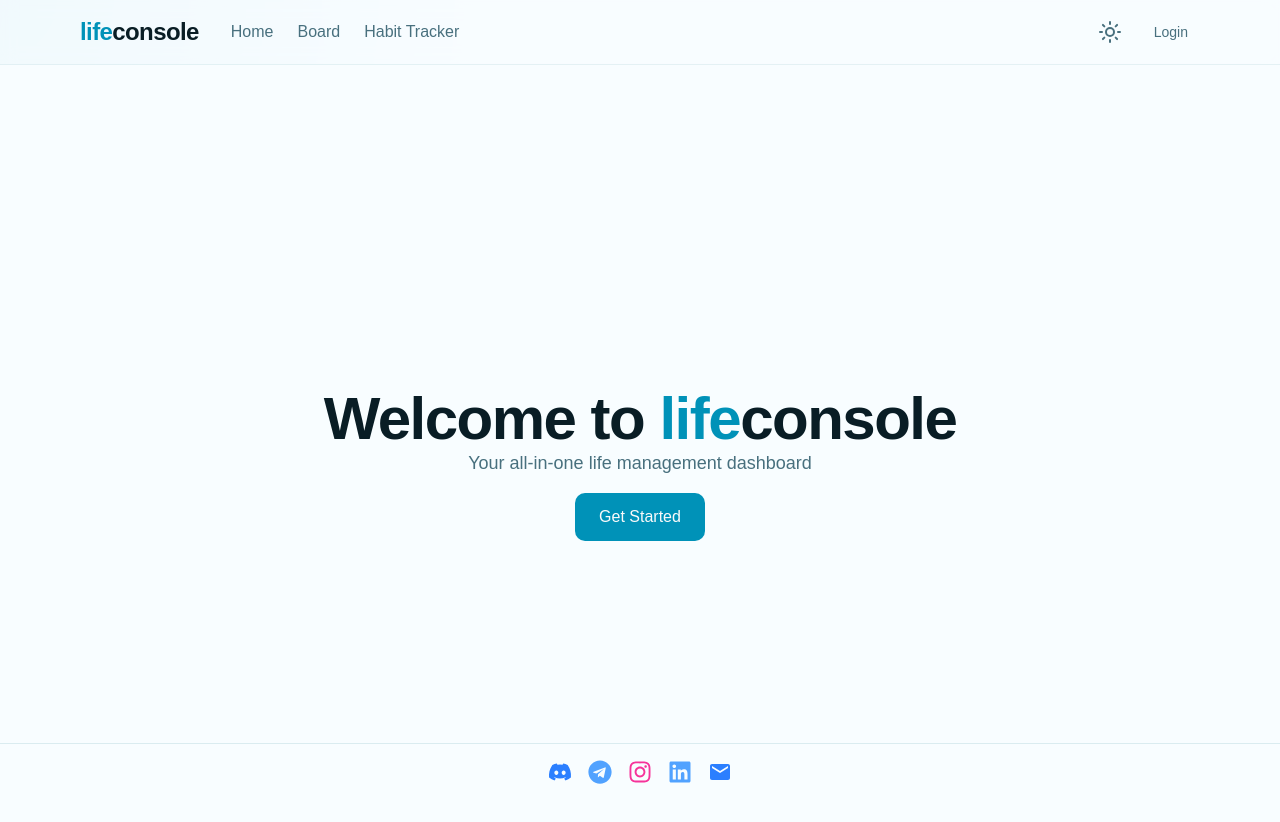
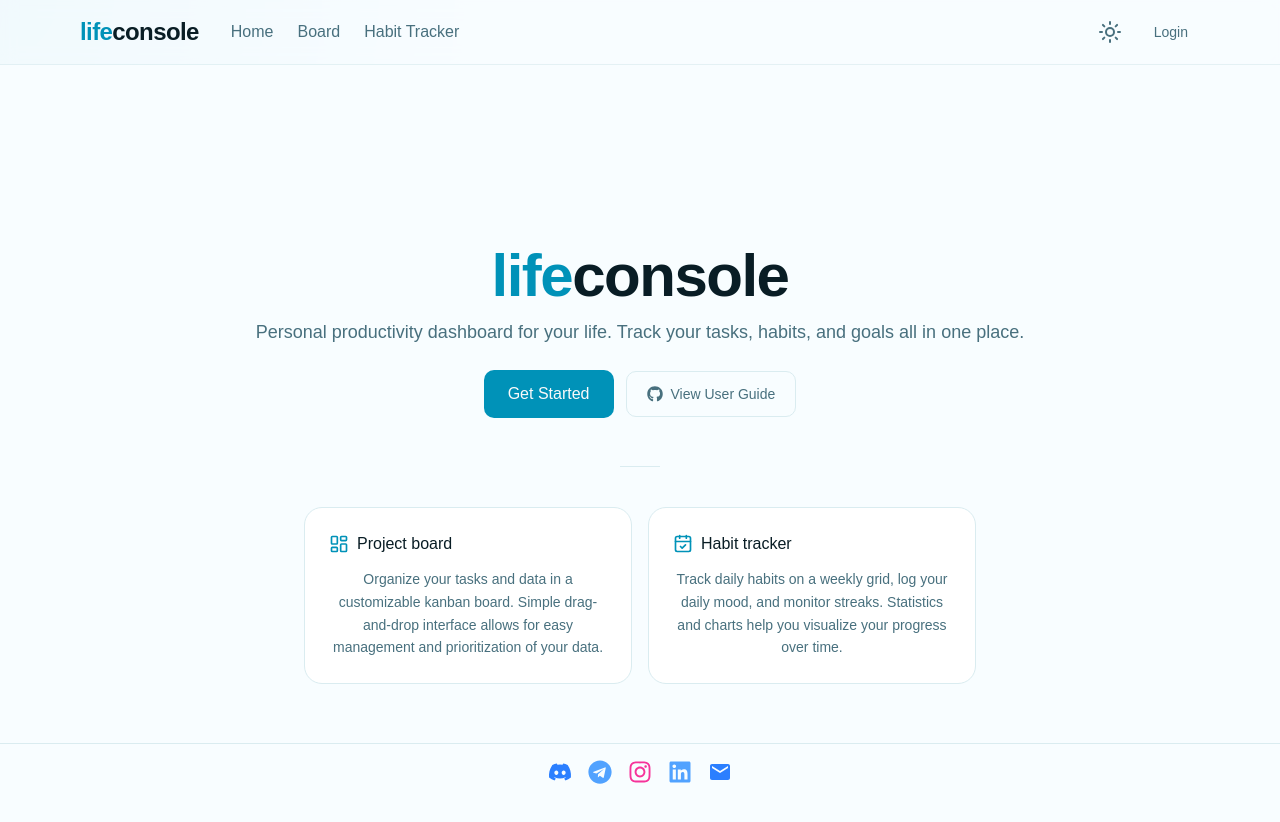
Before and after one commit to macareonie/lifeconsole, a React (Vite) app in the folder frontend/: page / in a window 1280 px wide. Shown: the top 822 px of the page. Built offline with nearby package versions, Linux system fonts and the light colour scheme; no server answers.

Commit message:
Add brief feature description to landing/home page

```diff
--- a/frontend/src/pages/LandingPage.tsx
+++ b/frontend/src/pages/LandingPage.tsx
@@ -1,3 +1,5 @@
+import { CalendarCheck, LayoutDashboard } from "lucide-react";
+import { FaGithub } from "react-icons/fa";
 import { Link } from "react-router-dom";
 
 import { useAuth } from "../hooks/useAuth";
@@ -8,18 +10,61 @@ const LandingPage = () => {
   return (
     <>
       <div className="flex h-screen flex-col items-center justify-center bg-background px-4 text-center text-foreground">
+        <div className="mb-12 text-center">
           <h1 className="text-5xl font-bold tracking-tight md:text-6xl">
-          Welcome to <span className="text-primary">life</span>console
+            <span className="text-primary">life</span>console
           </h1>
-        <p className="text-lg text-muted-foreground mb-4">
-          Your all-in-one life management dashboard
+          <p className="mt-3 text-lg text-muted-foreground">
+            Personal productivity dashboard for your life. Track your tasks,
+            habits, and goals all in one place.
           </p>
+
+          <div className="mt-6 flex flex-wrap items-center gap-3 justify-center">
             <Link
               to={session ? "/board" : "/login"}
               className="inline-flex items-center justify-center rounded-lg bg-primary px-6 py-3 font-medium text-primary-foreground transition hover:opacity-90"
             >
               Get Started
             </Link>
+            <a
+              href="https://github.com/macareonie/lifeconsole/blob/main/docs/UserGuide.md"
+              target="_blank"
+              rel="noopener noreferrer"
+              className="inline-flex items-center gap-2 rounded-lg border border-border px-5 py-3 text-sm text-muted-foreground transition hover:border-foreground/40 hover:text-foreground"
+            >
+              <FaGithub className="h-4 w-4" />
+              View User Guide
+            </a>
+          </div>
+        </div>
+
+        <div className="mb-10 h-px w-10 bg-border" />
+
+        <div className="grid w-full max-w-2xl grid-cols-1 gap-4 sm:grid-cols-2">
+          <div className="rounded-2xl border border-border bg-card p-6">
+            <div className="mb-3 flex items-center gap-2">
+              <LayoutDashboard className="h-5 w-5 text-primary" />
+              <h3 className="font-medium text-foreground">Project board</h3>
+            </div>
+            <p className="text-sm leading-relaxed text-muted-foreground">
+              Organize your tasks and data in a customizable kanban board.
+              Simple drag-and-drop interface allows for easy management and
+              prioritization of your data.
+            </p>
+          </div>
+
+          <div className="rounded-2xl border border-border bg-card p-6">
+            <div className="mb-3 flex items-center gap-2">
+              <CalendarCheck className="h-5 w-5 text-primary" />
+              <h3 className="font-medium text-foreground">Habit tracker</h3>
+            </div>
+            <p className="text-sm leading-relaxed text-muted-foreground">
+              Track daily habits on a weekly grid, log your daily mood, and
+              monitor streaks. Statistics and charts help you visualize your
+              progress over time.
+            </p>
+          </div>
+        </div>
       </div>
     </>
   );
```
Also changed, not shown: 1 other file (tests, documents, lock files or other folders). Lines whose indentation alone changed are shown as unchanged.
